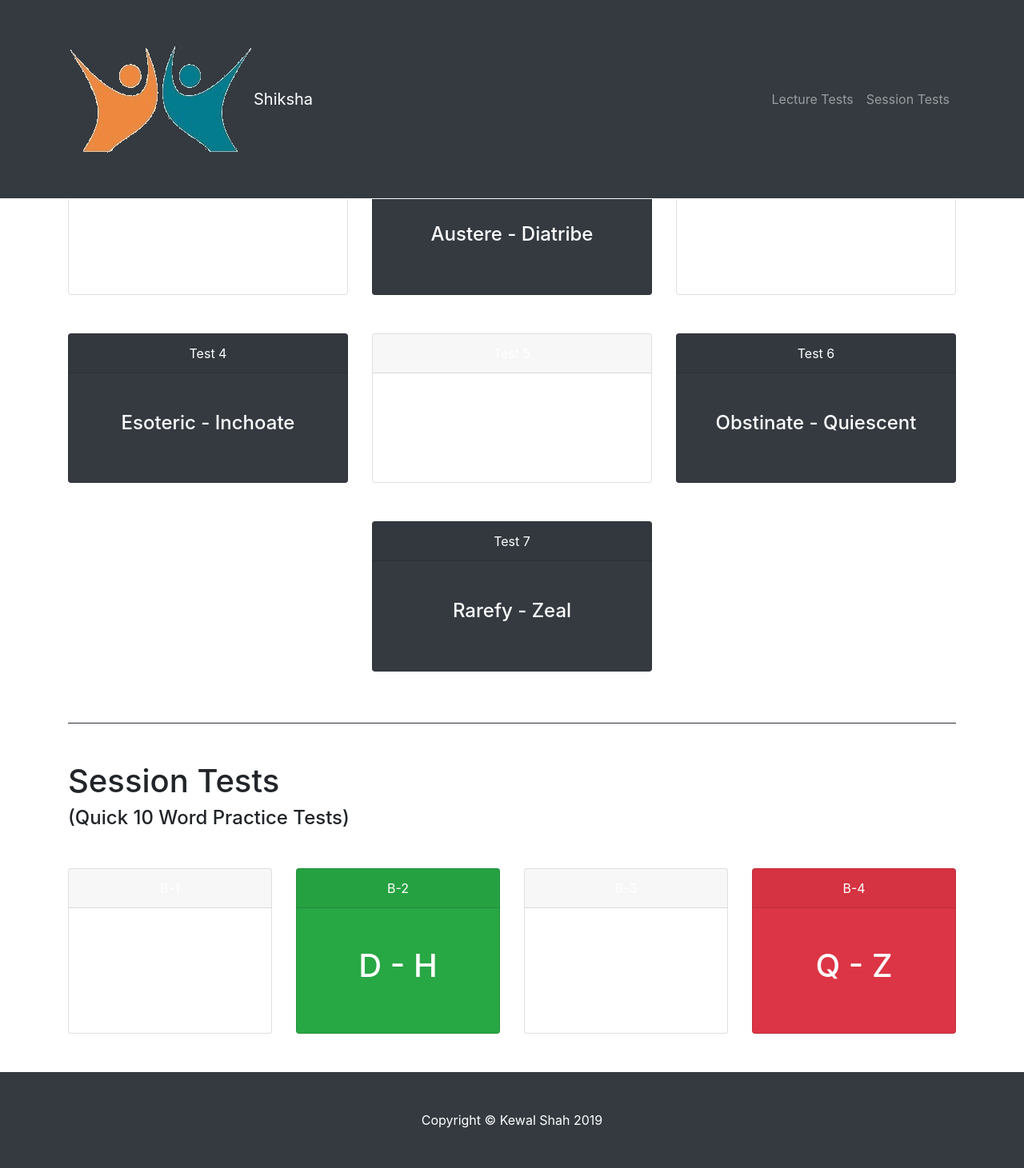
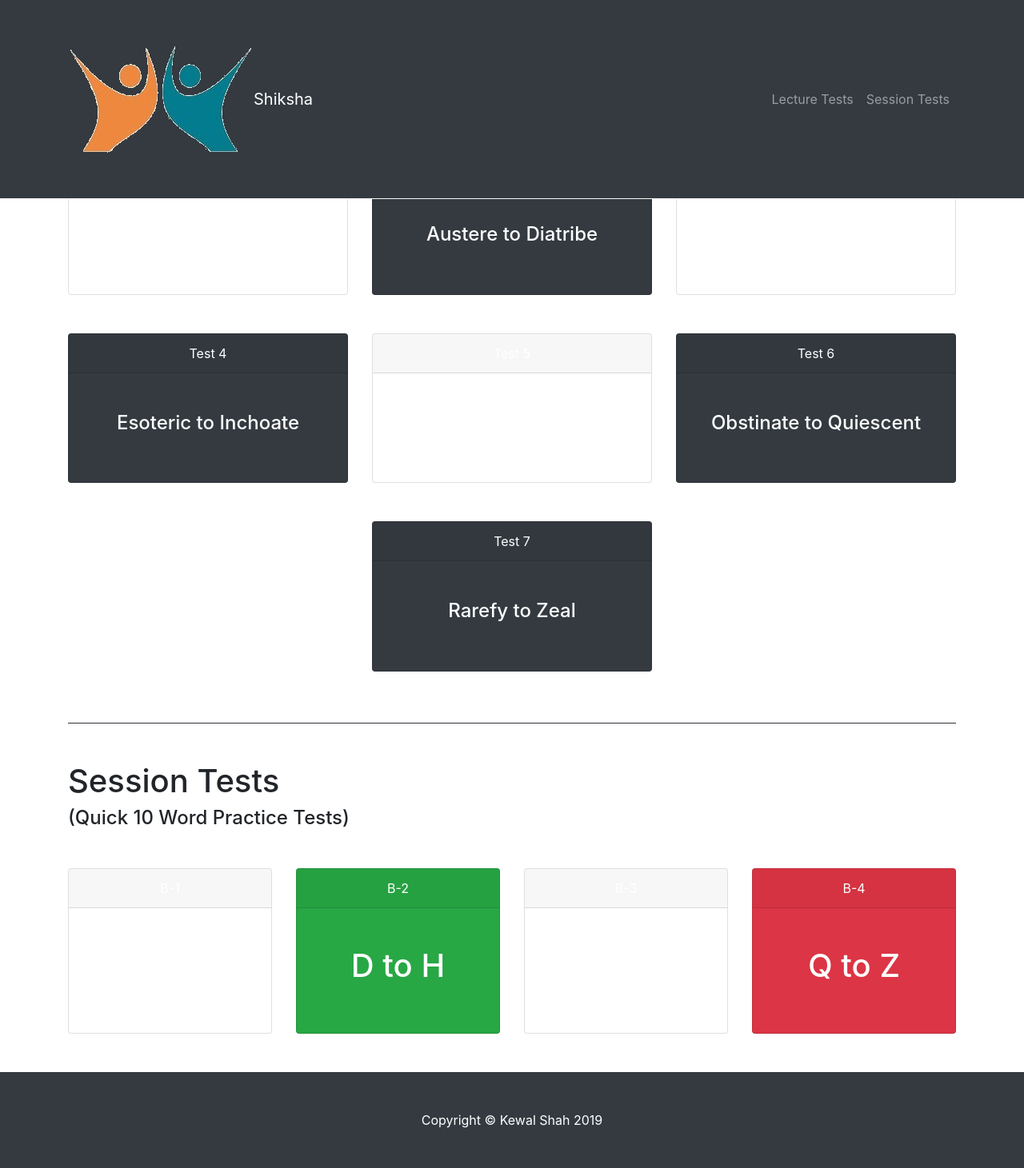
Before and after one commit to walkeknow/shiksha, a Django app: page / in a window 1280 px wide. Shown: the whole page at 80% size. Run offline with Django 3.2, Linux system fonts and the light colour scheme; some libraries are stand-ins or nearby versions.

Commit message:
Replace hyphen by "to" in index page

```diff
--- a/vocab/templates/index.html
+++ b/vocab/templates/index.html
@@ -19,7 +19,7 @@
                         Test 1
                     </div>
                     <div class="card-body py-5">
-                        <h4 class="card-title">Abate - Audacious</h4>
+                        <h4 class="card-title">Abate to Audacious</h4>
                     </div>
                 </div>
             </div>
@@ -30,7 +30,7 @@
                         Test 2
                     </div>
                     <div class="card-body py-5">
-                        <h4 class="card-title">Austere - Diatribe</h4>
+                        <h4 class="card-title">Austere to Diatribe</h4>
                     </div>
                 </div>
             </div>
@@ -41,7 +41,7 @@
                         Test 3
                     </div>
                     <div class="card-body py-5">
-                        <h4 class="card-title">Diffident - Erudite</h4>
+                        <h4 class="card-title">Diffident to Erudite</h4>
                     </div>
                 </div>
             </div>
@@ -54,7 +54,7 @@
                         Test 4
                     </div>
                     <div class="card-body py-5">
-                        <h4 class="card-title">Esoteric - Inchoate</h4>
+                        <h4 class="card-title">Esoteric to Inchoate</h4>
                     </div>
                 </div>
             </div>
@@ -65,7 +65,7 @@
                         Test 5
                     </div>
                     <div class="card-body py-5">
-                        <h4 class="card-title">Ingenuous - Obsequious</h4>
+                        <h4 class="card-title">Ingenuous to Obsequious</h4>
                     </div>
                 </div>
             </div>
@@ -76,7 +76,7 @@
                         Test 6
                     </div>
                     <div class="card-body py-5">
-                        <h4 class="card-title">Obstinate - Quiescent</h4>
+                        <h4 class="card-title">Obstinate to Quiescent</h4>
                     </div>
                 </div>
             </div>
@@ -89,7 +89,7 @@
                         Test 7
                     </div>
                     <div class="card-body py-5">
-                        <h4 class="card-title">Rarefy - Zeal</h4>
+                        <h4 class="card-title">Rarefy to Zeal</h4>
                     </div>
                 </div>
             </div>
@@ -100,7 +100,7 @@
                         Test 7
                     </div>
                     <div class="card-body py-5">
-                        <h4 class="card-title">Rarefy - Zeal</h4>
+                        <h4 class="card-title">Rarefy to Zeal</h4>
                     </div>
                 </div>
             </div>
@@ -121,7 +121,7 @@
                         B-1
                     </div>
                     <div class="card-body py-5">
-                        <h1 class="card-title">A - C</h1>
+                        <h1 class="card-title">A to C</h1>
                     </div>
                 </div>
             </div>
@@ -132,7 +132,7 @@
                         B-2
                     </div>
                     <div class="card-body py-5">
-                        <h1 class="card-title">D - H</h1>
+                        <h1 class="card-title">D to H</h1>
                     </div>
                 </div>
             </div>
@@ -143,7 +143,7 @@
                         B-3
                     </div>
                     <div class="card-body py-5">
-                        <h1 class="card-title">I - P</h1>
+                        <h1 class="card-title">I to P</h1>
                     </div>
                 </div>
             </div>
@@ -153,7 +153,7 @@
                         B-4
                     </div>
                     <div class="card-body py-5">
-                        <h1 class="card-title">Q - Z</h1>
+                        <h1 class="card-title">Q to Z</h1>
                     </div>
                 </div>
             </div>
```
